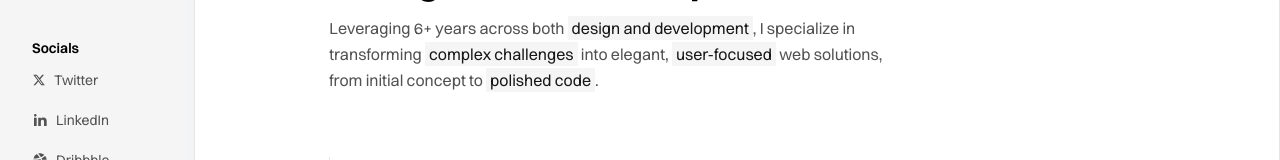
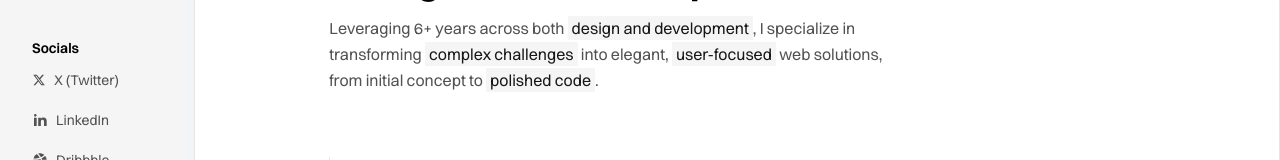
Before and after one commit to niftydrew/folio, a Next.js app: page / in a window 1280 px wide. Shown: the part 322-482 px from the top of the page. Built offline with nearby package versions, Linux system fonts and the light colour scheme.

Commit message:
Update social links and add dark mode styles to logo cloud section

```diff
--- a/src/components/logo-cloud.tsx
+++ b/src/components/logo-cloud.tsx
@@ -3,7 +3,7 @@ import { ProgressiveBlur } from '@/components/ui/progressive-blur';
 
 export default function LogoCloud() {
   return (
-    <section className='bg-background overflow-hidden py-16'>
+    <section className='bg-background dark:bg-neutral-900 overflow-hidden py-16'>
       <div className='group relative m-auto max-w-7xl'>
         <div className='flex flex-col items-center md:flex-row'>
           <div className='relative md:border-l py-6 md:w-[calc(100%-11rem)]'>
--- a/src/constants/socials.tsx
+++ b/src/constants/socials.tsx
@@ -3,21 +3,21 @@ import { TbBrandDribbbleFilled } from 'react-icons/tb';
 
 export const socials = [
   {
-    href: 'https://twitter.com/mannupaaji',
-    label: 'Twitter',
+    href: 'https://x.com/0xcoderdrew',
+    label: 'X (Twitter)',
     icon: RiTwitterXFill,
     height: 4,
     width: 5,
   },
   {
-    href: 'https://linkedin.com/in/manuarora28',
+    href: 'https://www.linkedin.com/in/andrew-akyampong-21807510b/',
     label: 'LinkedIn',
     icon: RiLinkedinFill,
     height: 4,
     width: 4,
   },
   {
-    href: 'https://youtube.com/maninthere',
+    href: 'https://dribbble.com/0xdrew',
     label: 'Dribbble',
     icon: TbBrandDribbbleFilled,
     height: 4,
```
